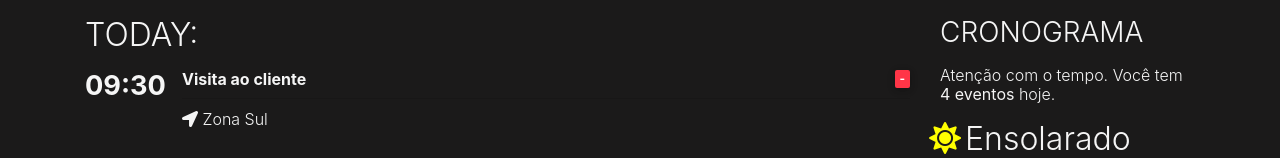
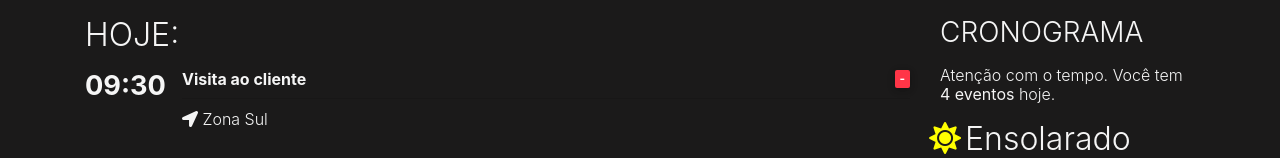
Before and after one commit to AndreSVyeyra/app-agenda, a React (Create React App) app: page / in a window 1280 px wide. Shown: the top 158 px of the page. Built offline with nearby package versions, Linux system fonts and the light colour scheme.

Commit message:
novo conteudo

```diff
--- a/src/App.js
+++ b/src/App.js
@@ -47,7 +47,7 @@ class App extends Component {
           <MDBContainer>
             <MDBRow>
               <MDBCol md="9" className="mb-r">
-              <h2 className="text-uppercase my-3">Today:</h2>
+              <h2 className="text-uppercase my-3">HOJE:</h2>
               <div id="schedule-items">
                 {this.state.events.map(event => (
                   <Event
```
